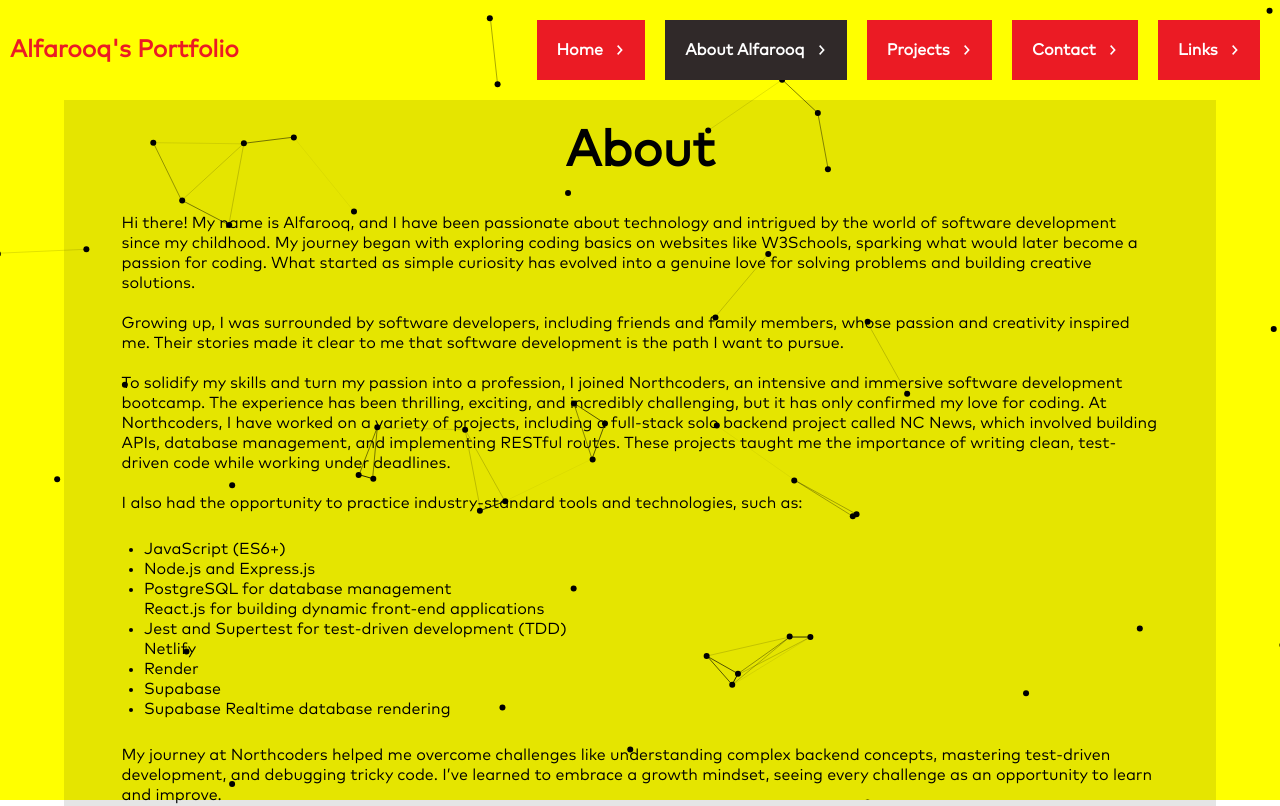
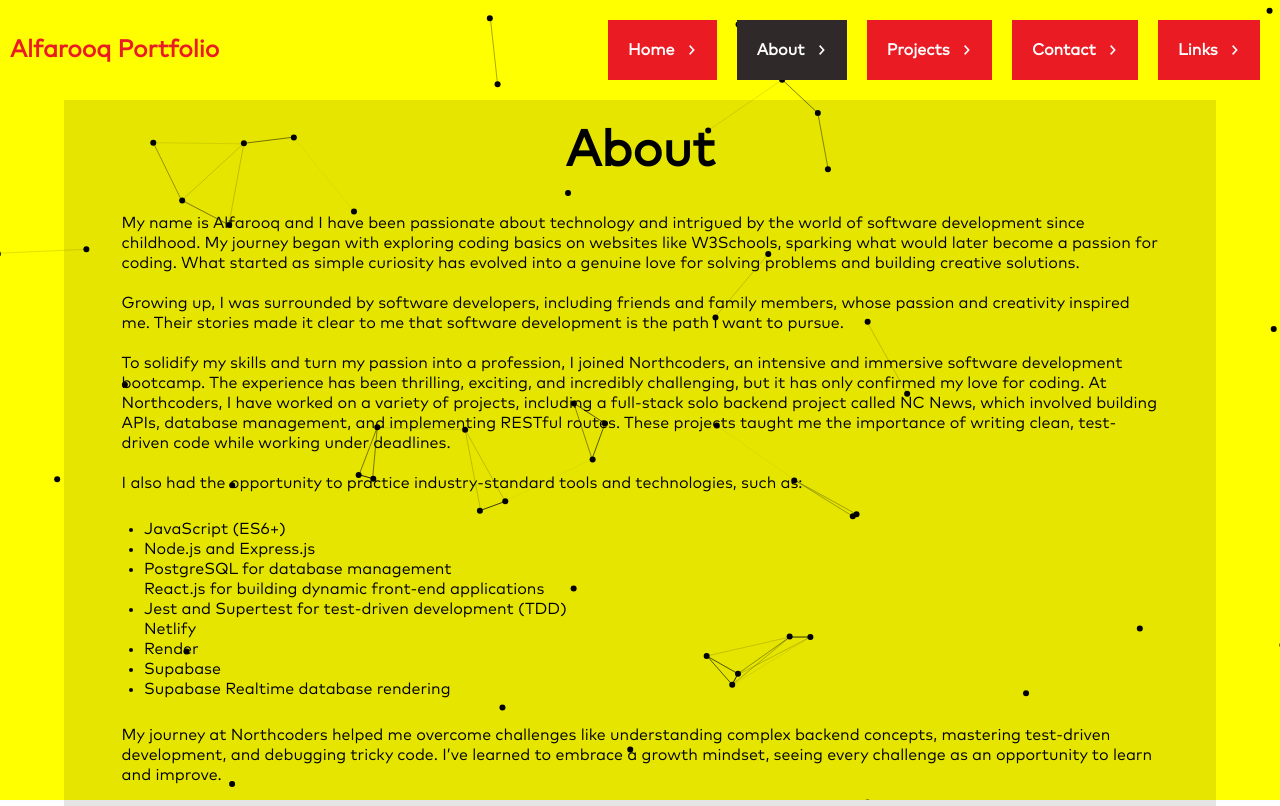
Before and after one commit to AlfarooqAlmenghawi/Alfarooq-Portfolio, a React (Vite) app: page /about-alfarooq in a window 1280 px wide. Shown: the top 806 px of the page. Built offline with nearby package versions, Linux system fonts and the light colour scheme.

Commit message:
Remove cringe

```diff
--- a/index.html
+++ b/index.html
@@ -4,7 +4,7 @@
     <meta charset="UTF-8" />
     <!-- <link rel="icon" type="image/svg+xml" href="/vite.svg" /> -->
     <meta name="viewport" content="width=device-width, initial-scale=1.0" />
-    <title>Alfarooq's Portfolio</title>
+    <title>Alfarooq Portfolio</title>
   </head>
   <body>
     <div id="root"></div>
--- a/src/components/AboutAlfarooq/AboutAlfarooq.jsx
+++ b/src/components/AboutAlfarooq/AboutAlfarooq.jsx
@@ -38,12 +38,12 @@ const AboutAlfarooq = () => {
         <h1 className="about-section-title">About</h1>
         <summary>
           <p className="about-paragraph">
-            Hi there! My name is Alfarooq, and I have been passionate about
-            technology and intrigued by the world of software development since
-            my childhood. My journey began with exploring coding basics on
-            websites like W3Schools, sparking what would later become a passion
-            for coding. What started as simple curiosity has evolved into a
-            genuine love for solving problems and building creative solutions.
+            My name is Alfarooq and I have been passionate about technology and
+            intrigued by the world of software development since childhood. My
+            journey began with exploring coding basics on websites like
+            W3Schools, sparking what would later become a passion for coding.
+            What started as simple curiosity has evolved into a genuine love for
+            solving problems and building creative solutions.
           </p>
           <p className="about-paragraph">
             Growing up, I was surrounded by software developers, including
--- a/src/components/AlfarooqsLinks/AlfarooqsLinks.jsx
+++ b/src/components/AlfarooqsLinks/AlfarooqsLinks.jsx
@@ -8,8 +8,7 @@ const arrowIcon = (
       className="arrow-icon"
       fill="currentColor"
       viewBox="0 0 7 12"
-      xmlns="http://www.w3.org/2000/svg"
-    >
+      xmlns="http://www.w3.org/2000/svg">
       <path d="M0 10.6L4.2 6 0 1.4 1.3 0l5.5 6-5.5 6L0 10.6z"></path>
     </svg>
   </>
@@ -49,16 +48,16 @@ const AlfarooqsLinks = () => {
     <main className="links-page-content">
       <div id="particles-js-links" className="background"></div>
       <section>
-        <h1 className="links-section-title">Alfarooqs Links</h1>
+        <h1 className="links-section-title">Links</h1>
         <p className="links-description">
-          Here are my links to my related professional profiles.
+          Here are links to my related profiles and accounts. You can find my
+          GitHub and LinkedIn profiles below
         </p>
         <summary className="links-together">
           <Link
             className="links-button"
             to="https://github.com/AlfarooqAlmenghawi"
-            target="_blank"
-          >
+            target="_blank">
             <img
               src="assets/images/github.png"
               alt="Icon"
@@ -70,8 +69,7 @@ const AlfarooqsLinks = () => {
           <Link
             className="links-button"
             to="https://www.linkedin.com/in/alfarooq-almenghawi/"
-            target="_blank"
-          >
+            target="_blank">
             <img
               src="assets/images/linkedin.png"
               alt="Icon"
--- a/src/components/AlfarooqsProjects/AlfarooqsProjects.jsx
+++ b/src/components/AlfarooqsProjects/AlfarooqsProjects.jsx
@@ -9,8 +9,7 @@ const arrowIcon = (
       className="arrow-icon"
       fill="currentColor"
       viewBox="0 0 7 12"
-      xmlns="http://www.w3.org/2000/svg"
-    >
+      xmlns="http://www.w3.org/2000/svg">
       <path d="M0 10.6L4.2 6 0 1.4 1.3 0l5.5 6-5.5 6L0 10.6z"></path>
     </svg>
   </>
@@ -50,7 +49,7 @@ const AlfarooqsProjects = () => {
     <main className="projects-page-content">
       <div id="particles-js-projects" className="background"></div>
       <section>
-        <h1 className="projects-section-title">Alfarooqs Projects</h1>
+        <h1 className="projects-section-title">Projects</h1>
         <summary>
           <section className="late-plate-section">
             <h2 className="late-plate-title">
@@ -86,16 +85,14 @@ const AlfarooqsProjects = () => {
                 <Link
                   className="projects-links-button"
                   to="https://www.youtube.com/watch?v=9Olc02apbR8"
-                  target="_blank"
-                >
+                  target="_blank">
                   Late Plate Project Demo Video {arrowIcon}
                 </Link>
                 <h3 className="links-labels">GitHub Repositories:</h3>
                 <Link
                   className="projects-links-button"
                   to="https://github.com/AlfarooqAlmenghawi/Restaurant_Staff_Website"
-                  target="_blank"
-                >
+                  target="_blank">
                   GitHub Repository {arrowIcon}
                 </Link>
               </div>
@@ -141,30 +138,26 @@ const AlfarooqsProjects = () => {
                 <Link
                   className="projects-links-button"
                   to="https://alfarooq-northcoders-news.netlify.app/"
-                  target="_blank"
-                >
+                  target="_blank">
                   NC News Hosted App {arrowIcon}
                 </Link>
                 <Link
                   className="projects-links-button"
                   to="https://nc-news-uocp.onrender.com/api/"
-                  target="_blank"
-                >
+                  target="_blank">
                   API {arrowIcon}
                 </Link>
                 <h3 className="links-labels">GitHub Repositories:</h3>
                 <Link
                   className="projects-links-button"
                   to="https://github.com/AlfarooqAlmenghawi/fe-nc-news/"
-                  target="_blank"
-                >
+                  target="_blank">
                   Frontend GitHub Repository {arrowIcon}
                 </Link>
                 <Link
                   className="projects-links-button"
                   to="https://github.com/AlfarooqAlmenghawi/nc-news/"
-                  target="_blank"
-                >
+                  target="_blank">
                   Backend GitHub Repository {arrowIcon}
                 </Link>
               </div>
--- a/src/components/ContactAlfarooq/ContactAlfarooq.jsx
+++ b/src/components/ContactAlfarooq/ContactAlfarooq.jsx
@@ -35,14 +35,13 @@ const ContactAlfarooq = () => {
     <main className="contact-page-content">
       <div id="particles-js-contact" className="background"></div>
       <section>
-        <h1 className="contact-section-title">Contact Alfarooq</h1>
+        <h1 className="contact-section-title">Contact</h1>
         <summary>
           <p className="cridentials-information">
-            If you would like to reach out to provide a job opportunity, talk
-            about my work and experience or even speak together about all things
-            tech and programming (and potential project collaboration), I have
-            provided the means to contact me below! I am also contactable on{" "}
-            <i>WhatsApp</i> on the same number.
+            If you would like to reach out to provide a job opportunity or talk
+            about my work and experience I have provided the means to contact me
+            below and I am also contactable on <i>WhatsApp</i> on the same
+            number.
           </p>
           <p className="cridentials">
             <b>Email:</b> a.almenghawi123@gmail.com
--- a/src/components/Header/Header.jsx
+++ b/src/components/Header/Header.jsx
@@ -7,8 +7,7 @@ const arrowIcon = (
       className="arrow-icon"
       fill="currentColor"
       viewBox="0 0 7 12"
-      xmlns="http://www.w3.org/2000/svg"
-    >
+      xmlns="http://www.w3.org/2000/svg">
       <path d="M0 10.6L4.2 6 0 1.4 1.3 0l5.5 6-5.5 6L0 10.6z"></path>
     </svg>
   </>
@@ -20,14 +19,13 @@ const Header = () => {
   return (
     <>
       <header>
-        <h1 className="portfolio-title">Alfarooq's Portfolio</h1>
+        <h1 className="portfolio-title">Alfarooq Portfolio</h1>
         <section className="all-the-links">
           {url.pathname === "/" ? (
             <Link
               className="individual-link-active-page"
               to="/"
-              data-text="Home"
-            >
+              data-text="Home">
               Home {arrowIcon}
             </Link>
           ) : (
@@ -40,17 +38,15 @@ const Header = () => {
             <Link
               className="individual-link-active-page"
               to="/about-alfarooq"
-              data-text="About Alfarooq"
-            >
-              About Alfarooq {arrowIcon}
+              data-text="About Alfarooq">
+              About {arrowIcon}
             </Link>
           ) : (
             <Link
               className="individual-link"
               to="/about-alfarooq"
-              data-text="About Alfarooq"
-            >
-              About Alfarooq {arrowIcon}
+              data-text="About Alfarooq">
+              About {arrowIcon}
             </Link>
           )}
 
@@ -58,16 +54,14 @@ const Header = () => {
             <Link
               className="individual-link-active-page"
               to="/alfarooq's-projects"
-              data-text="Alfarooq's Projects"
-            >
+              data-text="Alfarooq's Projects">
               Projects {arrowIcon}
             </Link>
           ) : (
             <Link
               className="individual-link"
               to="/alfarooq's-projects"
-              data-text="Alfarooq's Projects"
-            >
+              data-text="Alfarooq's Projects">
               Projects {arrowIcon}
             </Link>
           )}
@@ -76,16 +70,14 @@ const Header = () => {
             <Link
               className="individual-link-active-page"
               to="/contact-alfarooq"
-              data-text="Contact Alfarooq"
-            >
+              data-text="Contact Alfarooq">
               Contact {arrowIcon}
             </Link>
           ) : (
             <Link
               className="individual-link"
               to="/contact-alfarooq"
-              data-text="Contact Alfarooq"
-            >
+              data-text="Contact Alfarooq">
               Contact {arrowIcon}
             </Link>
           )}
@@ -94,16 +86,14 @@ const Header = () => {
             <Link
               className="individual-link-active-page"
               to="/alfarooq's-links"
-              data-text="Alfarooq's Links"
-            >
+              data-text="Alfarooq's Links">
               Links {arrowIcon}
             </Link>
           ) : (
             <Link
               className="individual-link"
               to="/alfarooq's-links"
-              data-text="Alfarooq's Links"
-            >
+              data-text="Alfarooq's Links">
               Links {arrowIcon}
             </Link>
           )}
```
Also changed, not shown: 3 other files (tests, documents, lock files or other folders).
